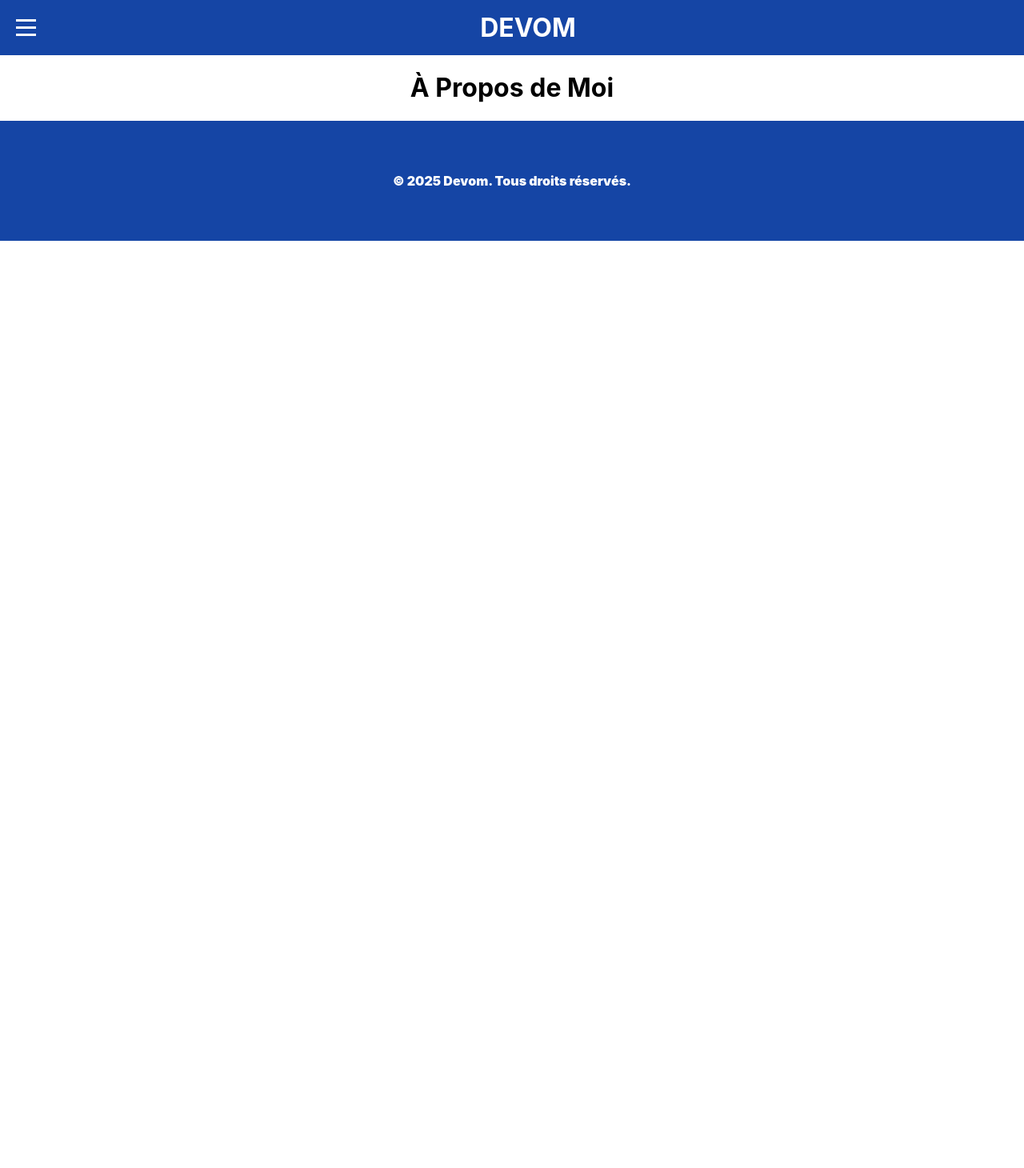
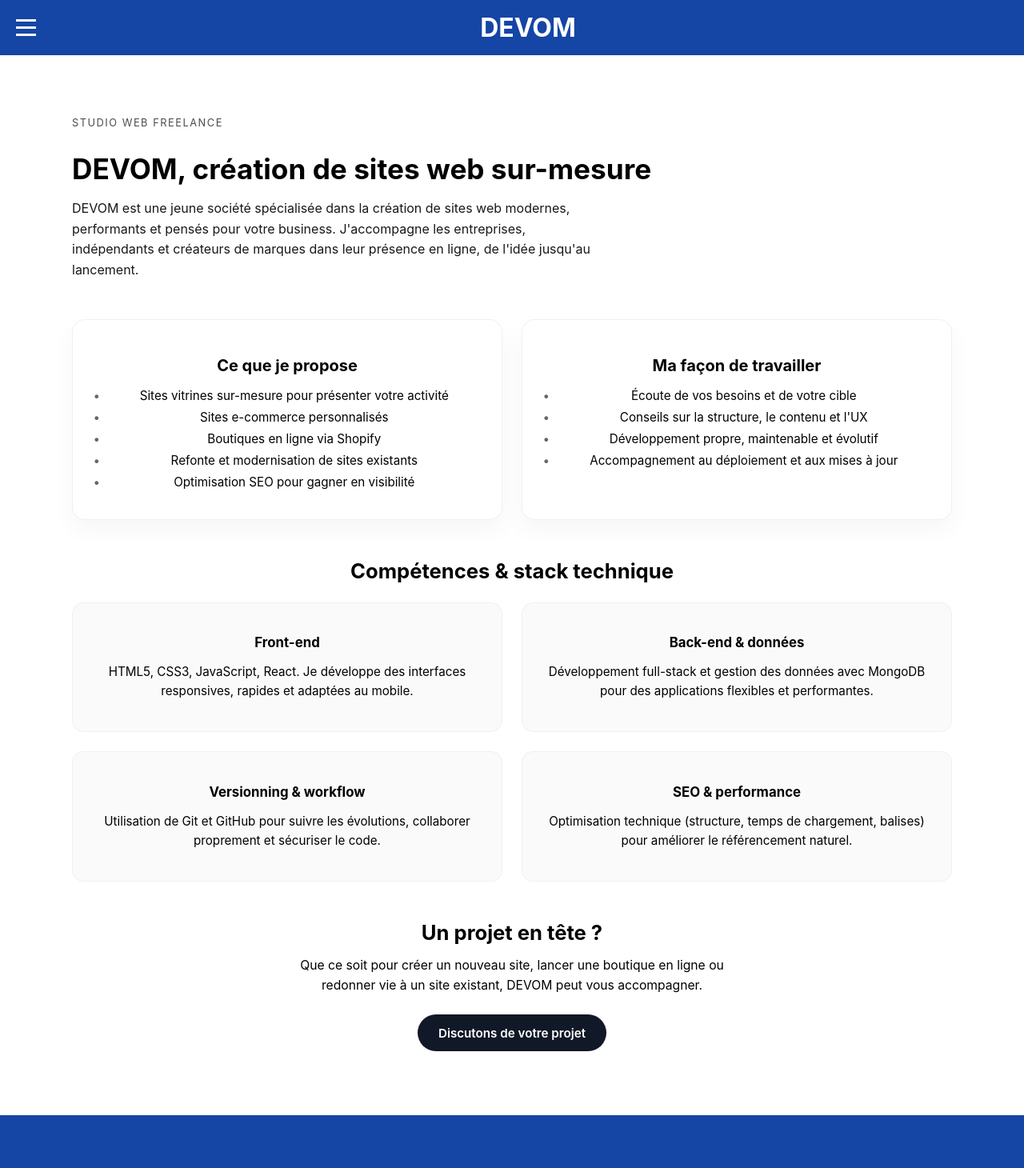
Before and after one commit to Mohoua93/devom-frontend, a React (Create React App) app: page /a-propos in a window 1280 px wide. Shown: the top 1460 px of the page at 80% size. Before the commit the page ends 800 px from the top, so only its background shows below. Built offline with nearby package versions, Linux system fonts and the light colour scheme; no server answers.

Commit message:
create page about

```diff
--- a/src/pages/About.js
+++ b/src/pages/About.js
@@ -1,11 +1,90 @@
-import React from 'react';
+// src/pages/About.jsx (ou src/components/About.jsx selon ton arbo)
+import React from "react";
+import "../styles/About.css";
 
-function About() {
+const About = () => {
   return (
-    <div>
-      <h1>À Propos de Moi</h1>
-    </div>
+    <main className="about">
+      <section className="about-hero">
+        <p className="about-tagline">Studio web freelance</p>
+        <h1 className="about-title">DEVOM, création de sites web sur-mesure</h1>
+        <p className="about-intro">
+          DEVOM est une jeune société spécialisée dans la création de sites web
+          modernes, performants et pensés pour votre business. J&apos;accompagne
+          les entreprises, indépendants et créateurs de marques dans leur
+          présence en ligne, de l&apos;idée jusqu&apos;au lancement.
+        </p>
+      </section>
+
+      <section className="about-grid">
+        <article className="about-card">
+          <h2>Ce que je propose</h2>
+          <ul>
+            <li>Sites vitrines sur-mesure pour présenter votre activité</li>
+            <li>Sites e-commerce personnalisés</li>
+            <li>Boutiques en ligne via Shopify</li>
+            <li>Refonte et modernisation de sites existants</li>
+            <li>Optimisation SEO pour gagner en visibilité</li>
+          </ul>
+        </article>
+
+        <article className="about-card">
+          <h2>Ma façon de travailler</h2>
+          <ul>
+            <li>Écoute de vos besoins et de votre cible</li>
+            <li>Conseils sur la structure, le contenu et l&apos;UX</li>
+            <li>Développement propre, maintenable et évolutif</li>
+            <li>Accompagnement au déploiement et aux mises à jour</li>
+          </ul>
+        </article>
+      </section>
+
+      <section className="about-stack">
+        <h2>Compétences & stack technique</h2>
+        <div className="about-stack-grid">
+          <div className="about-stack-block">
+            <h3>Front-end</h3>
+            <p>
+              HTML5, CSS3, JavaScript, React. Je développe des interfaces
+              responsives, rapides et adaptées au mobile.
+            </p>
+          </div>
+          <div className="about-stack-block">
+            <h3>Back-end & données</h3>
+            <p>
+              Développement full-stack et gestion des données avec MongoDB pour
+              des applications flexibles et performantes.
+            </p>
+          </div>
+          <div className="about-stack-block">
+            <h3>Versionning & workflow</h3>
+            <p>
+              Utilisation de Git et GitHub pour suivre les évolutions,
+              collaborer proprement et sécuriser le code.
+            </p>
+          </div>
+          <div className="about-stack-block">
+            <h3>SEO & performance</h3>
+            <p>
+              Optimisation technique (structure, temps de chargement, balises)
+              pour améliorer le référencement naturel.
+            </p>
+          </div>
+        </div>
+      </section>
+
+      <section className="about-cta">
+        <h2>Un projet en tête&nbsp;?</h2>
+        <p>
+          Que ce soit pour créer un nouveau site, lancer une boutique en ligne
+          ou redonner vie à un site existant, DEVOM peut vous accompagner.
+        </p>
+        <a href="/contact" className="about-cta-button">
+          Discutons de votre projet
+        </a>
+      </section>
+    </main>
   );
-}
+};
 
 export default About;
--- a/src/styles/About.css
+++ b/src/styles/About.css
@@ -0,0 +1,164 @@
+/* src/pages/About.css ou src/components/About.css */
+
+.about {
+  max-width: 1100px;
+  margin: 0 auto;
+  padding: 4rem 1.5rem 5rem;
+}
+
+.about-hero {
+  text-align: left;
+  margin-bottom: 3rem;
+}
+
+.about-tagline {
+  text-transform: uppercase;
+  letter-spacing: 0.12em;
+  font-size: 0.8rem;
+  opacity: 0.7;
+  margin-bottom: 0.5rem;
+}
+
+.about-title {
+  font-size: 2.2rem;
+  line-height: 1.2;
+  margin-bottom: 1rem;
+}
+
+.about-intro {
+  max-width: 650px;
+  font-size: 1rem;
+  line-height: 1.6;
+  opacity: 0.9;
+}
+
+.about-grid {
+  display: grid;
+  gap: 1.5rem;
+  grid-template-columns: repeat(2, minmax(0, 1fr));
+  margin-bottom: 3rem;
+}
+
+.about-card {
+  padding: 1.8rem 1.6rem;
+  border-radius: 1rem;
+  border: 1px solid rgba(0, 0, 0, 0.06);
+  background: rgba(255, 255, 255, 0.9);
+  box-shadow: 0 12px 30px rgba(0, 0, 0, 0.04);
+}
+
+.about-card h2 {
+  font-size: 1.25rem;
+  margin-bottom: 1rem;
+}
+
+.about-card ul {
+  list-style: none;
+  padding: 0;
+  margin: 0;
+}
+
+.about-card li {
+  position: relative;
+  padding-left: 1.1rem;
+  margin-bottom: 0.5rem;
+  font-size: 0.95rem;
+}
+
+.about-card li::before {
+  content: "•";
+  position: absolute;
+  left: 0;
+  top: 0;
+  opacity: 0.6;
+}
+
+.about-stack {
+  margin-bottom: 3rem;
+}
+
+.about-stack h2 {
+  font-size: 1.6rem;
+  margin-bottom: 1.5rem;
+}
+
+.about-stack-grid {
+  display: grid;
+  gap: 1.5rem;
+  grid-template-columns: repeat(2, minmax(0, 1fr));
+}
+
+.about-stack-block {
+  padding: 1.4rem 1.3rem;
+  border-radius: 0.9rem;
+  border: 1px solid rgba(0, 0, 0, 0.04);
+  background: rgba(250, 250, 250, 0.9);
+}
+
+.about-stack-block h3 {
+  font-size: 1.05rem;
+  margin-bottom: 0.5rem;
+}
+
+.about-stack-block p {
+  font-size: 0.95rem;
+  line-height: 1.6;
+}
+
+.about-cta {
+  text-align: center;
+  margin-top: 3rem;
+}
+
+.about-cta h2 {
+  font-size: 1.6rem;
+  margin-bottom: 0.8rem;
+}
+
+.about-cta p {
+  max-width: 550px;
+  margin: 0 auto 1.5rem;
+  font-size: 0.98rem;
+  line-height: 1.6;
+}
+
+.about-cta-button {
+  display: inline-block;
+  padding: 0.85rem 1.6rem;
+  border-radius: 999px;
+  text-decoration: none;
+  font-size: 0.95rem;
+  font-weight: 600;
+  border: none;
+  cursor: pointer;
+
+  /* adapte ces couleurs à ta charte */
+  background: #111827;
+  color: #ffffff;
+}
+
+.about-cta-button:hover {
+  opacity: 0.9;
+  transform: translateY(-1px);
+  transition: all 0.18s ease-out;
+}
+
+/* Responsive */
+@media (max-width: 768px) {
+  .about {
+    padding: 3rem 1.2rem 4rem;
+  }
+
+  .about-title {
+    font-size: 1.8rem;
+  }
+
+  .about-grid,
+  .about-stack-grid {
+    grid-template-columns: 1fr;
+  }
+
+  .about-hero {
+    text-align: left;
+  }
+}
```
